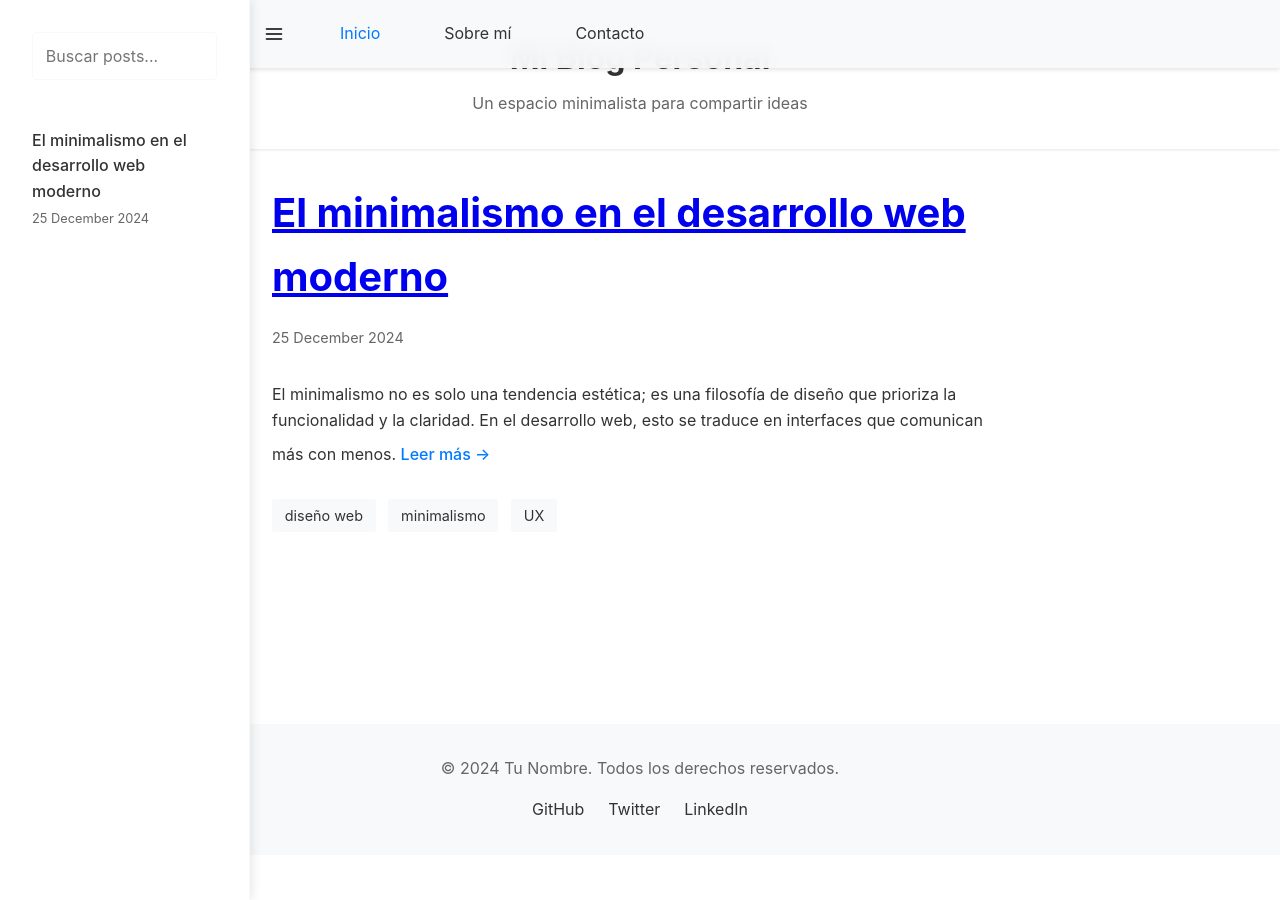
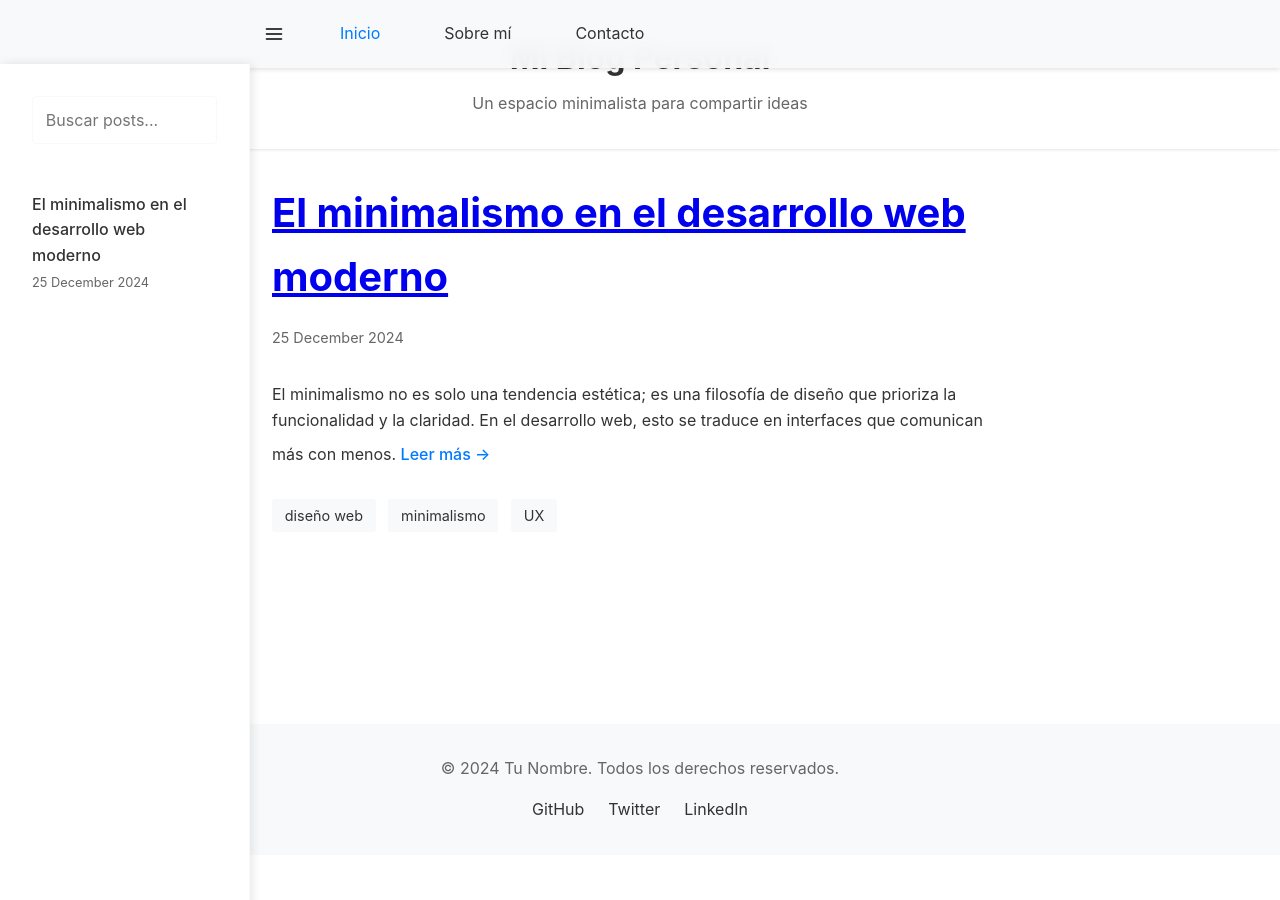
Before and after one commit to 12lockedin/12lockedin.github.io, a Jekyll site: the page built from index.html, in a window 1280 px wide. Built offline with Jekyll 4.4.1, drawn with Linux system fonts in a browser that asks for light colours; the list of posts is cut into pages by our own code.

Commit message:
sidebar debajo de la barra de navegación

```diff
--- a/assets/css/styles.css
+++ b/assets/css/styles.css
@@ -58,7 +58,7 @@
     top: 0;
     left: 0;
     right: 0;
-    z-index: 1000;
+    z-index: 900;
     backdrop-filter: blur(10px);
     background-color: rgba(248, 249, 250, 0.95);
     box-shadow: 0 2px 4px rgba(0, 0, 0, 0.1);
@@ -310,7 +310,8 @@
   transition: transform 0.3s cubic-bezier(0.4, 0, 0.2, 1);
   overflow-y: auto;
   box-shadow: 2px 0 10px rgba(0, 0, 0, 0.1);
-  z-index: 1000;
+  z-index: 1100;
+  margin-top: 4rem;
 }
 
 .sidebar.hidden {
```
